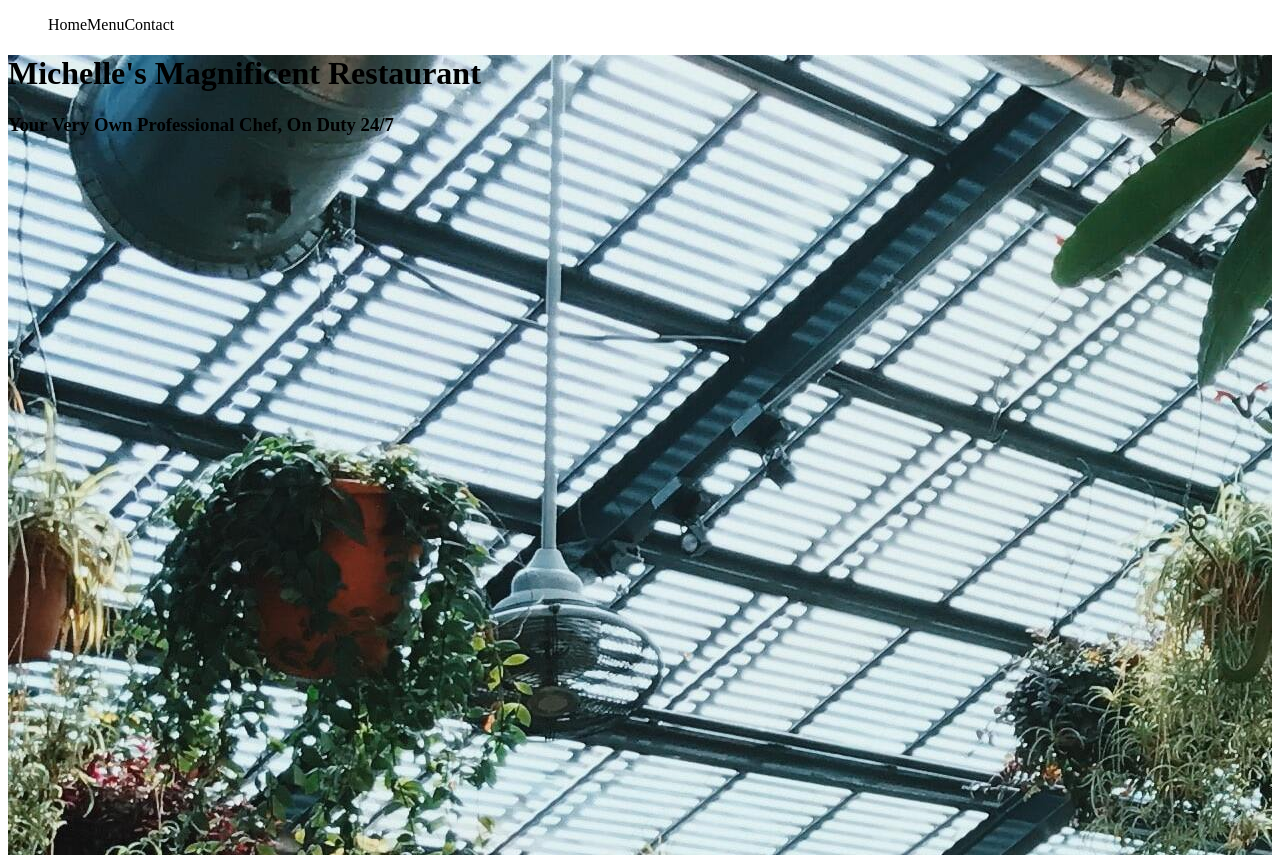
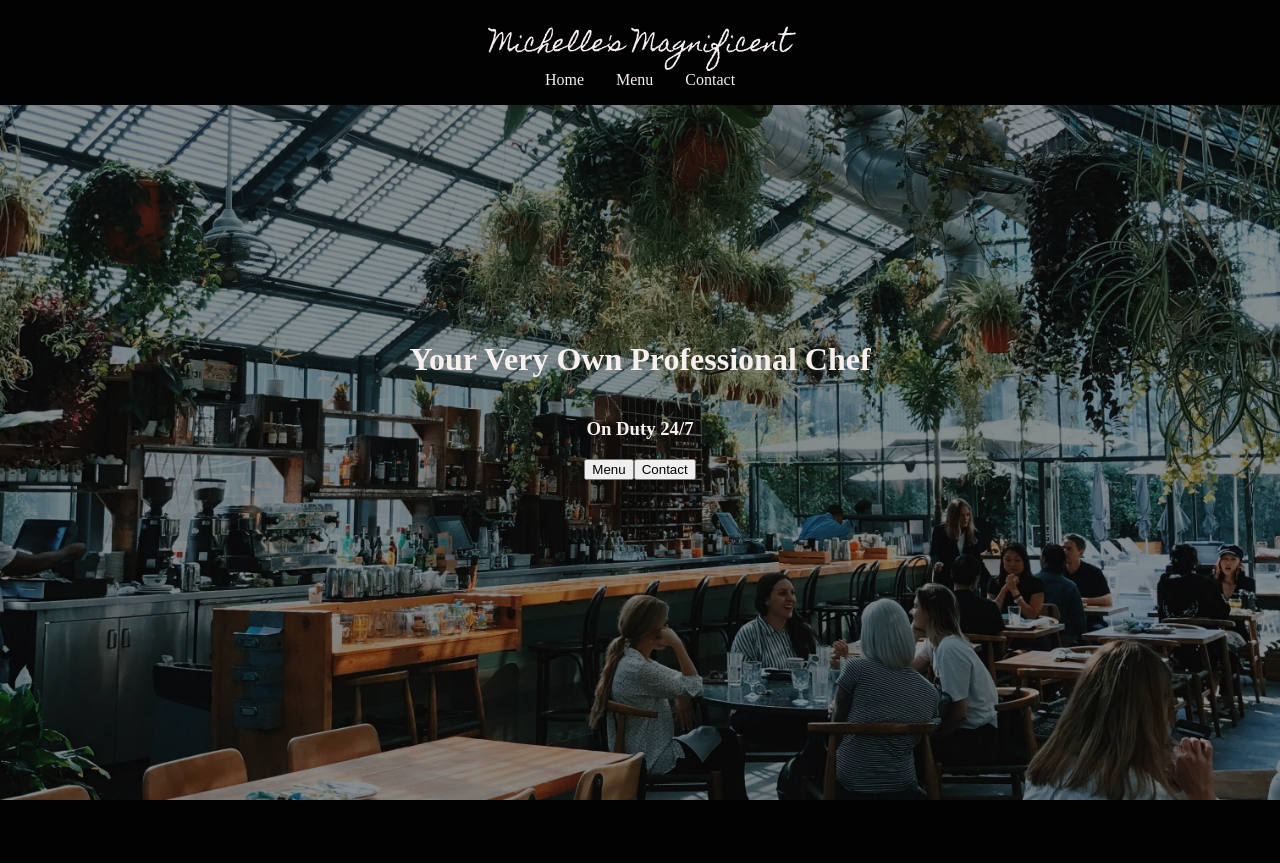
Before and after one commit to MichelleMWang/michelle-s-magnificent-restaurant, a website built with webpack: page dist/index.html in a window 1280 px wide. After the commit the page ends 800 px from the top, so only its background shows below. Built offline with nearby package versions, Linux system fonts and the light colour scheme.

Commit message:
UI for navbar and homepage

```diff
--- a/src/homePage.js
+++ b/src/homePage.js
@@ -2,21 +2,41 @@ function homePage() {
     const content = document.createElement('div');
     content.id = 'home-header';
 
-    const heroText = document.createElement('h1')
+    /*const heroText = document.createElement('h1')
     heroText.textContent = 'Michelle\'s Magnificent Restaurant';
     heroText.id = 'hero-text';
-    content.appendChild(heroText);
+    content.appendChild(heroText); */
+
+    const homeText = document.createElement('div');
+    homeText.id = 'home-text';
+    const heroText = document.createElement('h1')
+    heroText.textContent = 'Your Very Own Professional Chef';
+    heroText.id = 'hero-text';
+    homeText.appendChild(heroText);
 
     const ctaText = document.createElement('h3')
-    ctaText.textContent = 'Your Very Own Professional Chef, On Duty 24/7';
+    ctaText.textContent = 'On Duty 24/7';
     ctaText.id = 'cta-text';
-    content.appendChild(ctaText);
+    homeText.appendChild(ctaText);
 
+    const homeButtons = document.createElement('div');
+    const menuButton = document.createElement('button');
+    menuButton.textContent = 'Menu';
+    menuButton.classList.add('cta-button');
+    homeButtons.appendChild(menuButton);
+
+    const contactButton = document.createElement('button');
+    contactButton.textContent = 'Contact';
+    contactButton.classList.add('cta-button');
+    homeButtons.appendChild(contactButton);
+
+    homeText.appendChild(homeButtons);
+    content.appendChild(homeText);
     /*const headerPicture = document.createElement('img')
     headerPicture.src = '/src/header-image.jpg';
     headerPicture.id = 'header-picture';
     content.appendChild(headerPicture); */
-    content.style.backgroundImage = 'url(/src/header-image.jpg)';
+    content.style.backgroundImage = 'url(/src/assets/header-image.jpg)';
 
     return content;
 }
--- a/src/menu.js
+++ b/src/menu.js
@@ -4,48 +4,64 @@ function menu(){
 
     const pastaDiv = document.createElement('div');
     pastaDiv.classList.add('food-item');
+    const pastaImage = document.createElement('img');
+    pastaImage.src = '/src/assets/pasta.jpg';
+    pastaImage.classList.add('food-image');
     const pastaHeader = document.createElement('h2');
     pastaHeader.classList.add('food-header');
     pastaHeader.textContent = 'Spaghetti and Meatballs';
     const pastaText = document.createElement('p');
     pastaText.classList.add('food-text');
-    pastaText.textContent = 'Very cooked spaghetti noodles topped with the finest Prego and meataballés';
+    pastaText.textContent = 'Very cooked spaghetti noodles topped with the finest Prego, meataballés, and fresh mozzarella';
+    pastaDiv.appendChild(pastaImage);
     pastaDiv.appendChild(pastaHeader);
     pastaDiv.appendChild(pastaText);
     menuPage.appendChild(pastaDiv);
 
     const eggDiv = document.createElement('div');
     eggDiv.classList.add('food-item');
+    const eggImage = document.createElement('img');
+    eggImage.src = '/src/assets/egg.jpg';
+    eggImage.classList.add('food-image');
     const eggHeader = document.createElement('h2');
     eggHeader.classList.add('food-header');
     eggHeader.textContent = 'Eggs and Rice';
     const eggText = document.createElement('p');
     eggText.classList.add('food-text');
     eggText.textContent = 'Steamed rice topped with stir fried eggs and whatever is in the fridge (or nothing at all!)';
+    eggDiv.appendChild(eggImage);
     eggDiv.appendChild(eggHeader);
     eggDiv.appendChild(eggText);
     menuPage.appendChild(eggDiv);
 
     const mugcakeDiv = document.createElement('div');
     mugcakeDiv.classList.add('food-item');
+    const mugcakeImage = document.createElement('img');
+    mugcakeImage.src = '/src/assets/mugcake.jpg';
+    mugcakeImage.classList.add('food-image');
     const mugcakeHeader = document.createElement('h2');
     mugcakeHeader.classList.add('food-header');
     mugcakeHeader.textContent = 'Mug Cake';
     const mugcakeText = document.createElement('p');
     mugcakeText.classList.add('food-text');
     mugcakeText.textContent = 'Mug cake of whatever flavor you want! If it is not nutella or peanut butter though, be prepared for a suprise.';
+    mugcakeDiv.appendChild(mugcakeImage);
     mugcakeDiv.appendChild(mugcakeHeader);
     mugcakeDiv.appendChild(mugcakeText);
     menuPage.appendChild(mugcakeDiv);
 
     const appleDiv = document.createElement('div');
     appleDiv.classList.add('food-item');
+    const appleImage = document.createElement('img');
+    appleImage.src = '/src/assets/apples.jpg';
+    appleImage.classList.add('food-image');
     const appleHeader = document.createElement('h2');
     appleHeader.classList.add('food-header');
     appleHeader.textContent = 'Apples and Fixins';
     const appleText = document.createElement('p');
     appleText.classList.add('food-text');
     appleText.textContent = 'Apple slices paired with the god\'s nutty spread and possibly other kitchen fixins (ie oatmealé, breadé, stringé cheesé).';
+    appleDiv.appendChild(appleImage);
     appleDiv.appendChild(appleHeader);
     appleDiv.appendChild(appleText);
     menuPage.appendChild(appleDiv);
--- a/src/navbar.js
+++ b/src/navbar.js
@@ -1,6 +1,11 @@
 function navbar() {
     const navBar = document.createElement('nav');
     navBar.id = 'navbar';
+
+    const logo = document.createElement('h1');
+    logo.textContent = 'Michelle\'s Magnificent';
+    logo.id = 'logo';
+    navBar.appendChild(logo);
 
     const navItems = document.createElement('ul');
     navItems.id = 'nav-items';
--- a/src/style.scss
+++ b/src/style.scss
@@ -1,3 +1,59 @@
+@import url('https://fonts.googleapis.com/css2?family=Homemade+Apple&display=swap');
+
+body{
+    background-color: rgb(2, 2, 2);
+    h1, h2, h3, p, a{
+        color: rgb(248, 239, 239);
+    }
+    padding: 0;
+    margin: 0;
+}
+#navbar{
+    z-index: 100;
+    background-color:rgb(2, 2, 2);
+    display: flex;
+    flex-direction: column;
+    justify-content: center;
+    align-items: center;
+    #logo{
+        font-family: 'Homemade Apple', cursive;
+        font-weight: normal;
+        margin-bottom: 0;
+    }
+    #nav-items{
+        margin: 0 0 1rem 0;
+        padding: 0;
+    }
+    .nav-item{
+        padding: 1rem;
+        &:hover{
+            cursor: pointer;
+            color:rgb(167, 148, 139);
+        }
+    }
+}
 #home-header{
-    height: 100vh;
+    -webkit-background-size: cover;
+    -moz-background-size: cover;
+    -o-background-size: cover;
+    background-size: cover;
+    z-index: -1;
+    position: absolute;
+    top: 0;
+    height: 100%;
+    width: 100vw;
+    #home-text{
+        margin: 0rem 1rem 0rem 1rem;
+        height: 100%;
+        display: flex;
+        flex-direction: column;
+        align-items: center;
+        justify-content: center;
+        text-align: center;
+    }
 }
+
+//menu
+.food-image{
+    max-width: 100vw;
+}
```
Also changed, not shown: dist/main.js, src/assets/egg.jpg (added), src/assets/header-image.jpg (added), src/assets/mugcake.jpg (added), src/header-image.jpg (deleted), src/style.css, 3 other files.
